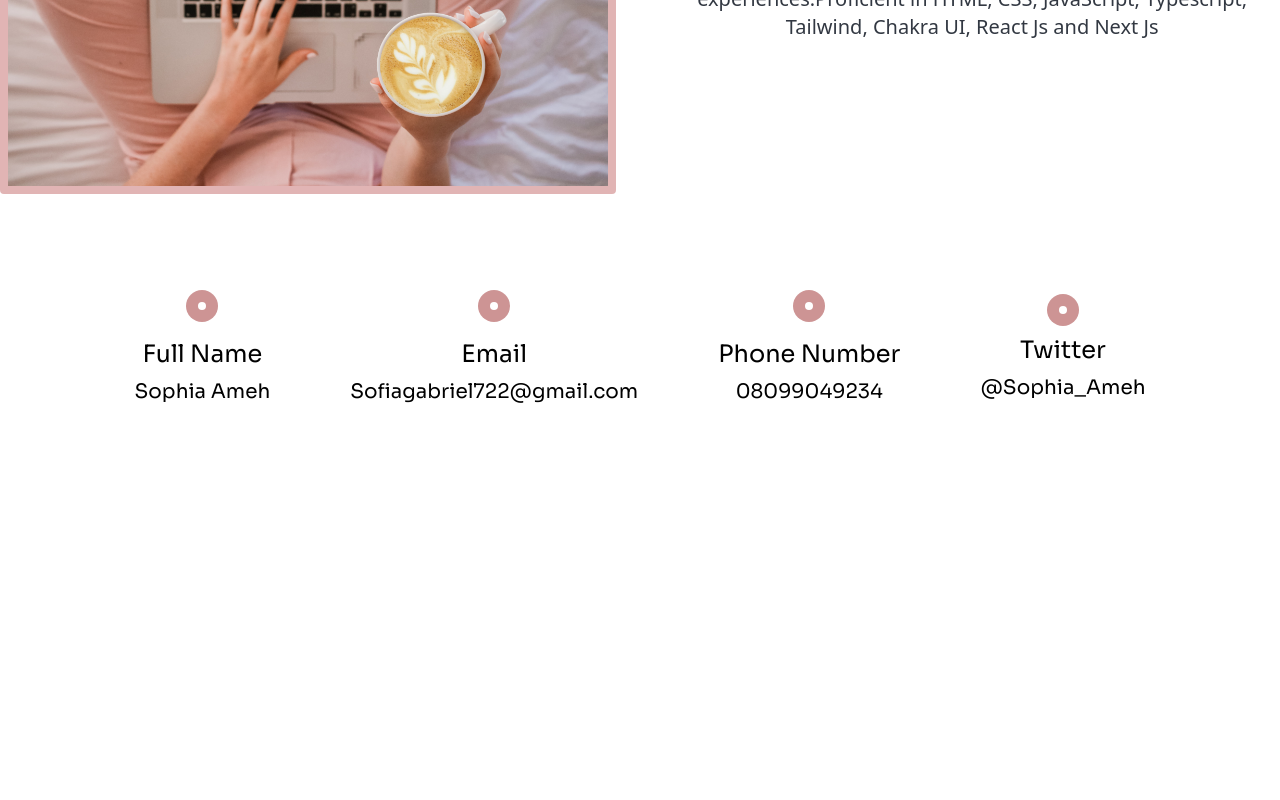
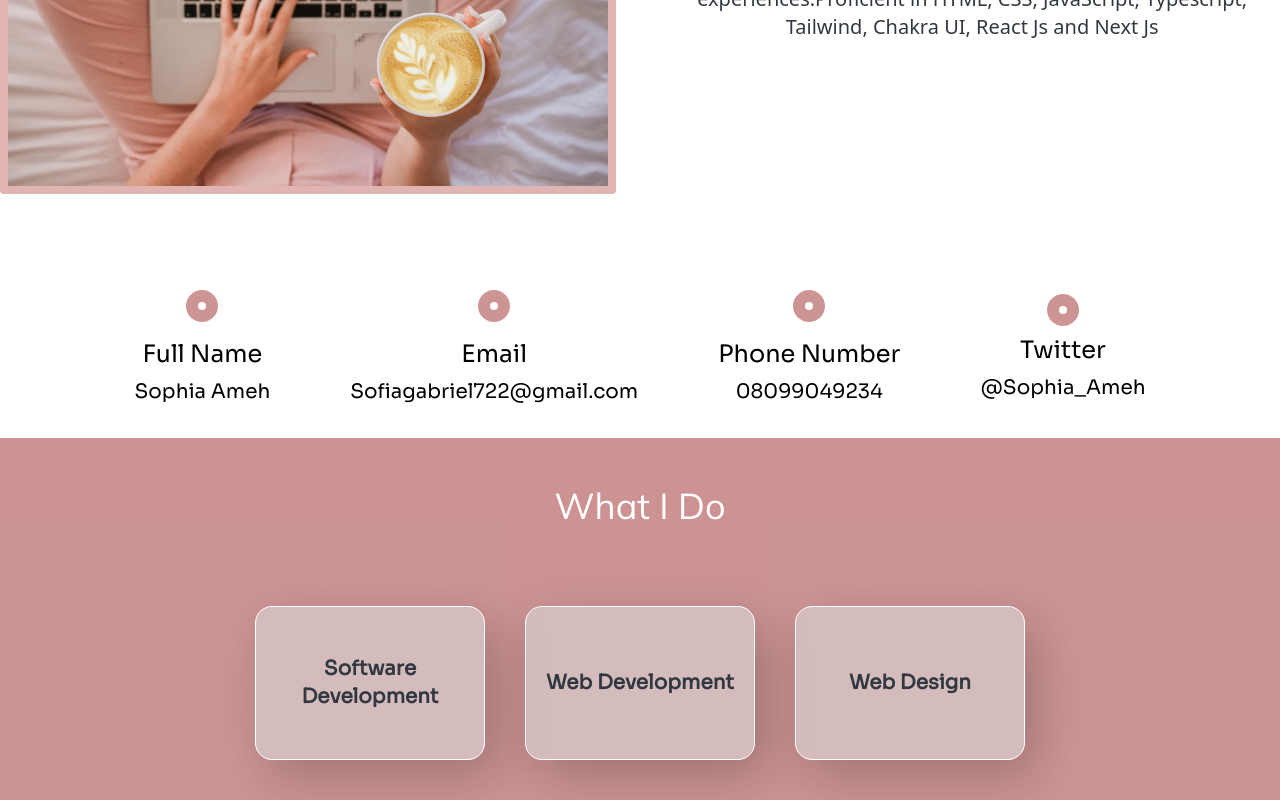
Before and after one commit to 722sofiaameh/my_Portfolio, a Next.js app: page / in a window 1280 px wide. Shown: the part 1008-1808 px from the top of the page. Before the commit the page ends 1446 px from the top, so only its background shows below. Built offline with nearby package versions, Linux system fonts and the light colour scheme.

Commit message:
fixes : fixed bugs

```diff
--- a/pages/index.tsx
+++ b/pages/index.tsx
@@ -2,7 +2,7 @@ import Head from "next/head";
 import Image from "next/image";
 import { Inter } from "next/font/google";
 import mainImage from "../public/images/sofia.jpg";
-import AboutImage from "../public/images/About_Image.jpg"
+import AboutImage from "../public/images/About_Image.jpg";
 import { ProjectNavbar } from "./components/navbar";
 
 export default function Home() {
@@ -17,17 +17,17 @@ export default function Home() {
       <ProjectNavbar />
       <div className=" bg-pinkBackground ">
         <div className="pt-20 pb-20 container mx-auto flex gap-80 items-center ">
-          <div className=''>
+          <div className="">
             <h1 className="font-sora text-5xl  text-white text-center ">
               Hi, I am Sophia Ameh
             </h1>
-            <p className="text-white text-2xl font-sora pt-4 pb-5">Frontend Developer</p>
-            <div className='flex gap-4'>
-              <button className="btn">Download CV
-              </button>
-              <button className='btn_Learn btn'>Learn More</button>
+            <p className="text-white text-2xl font-sora pt-4 pb-5">
+              Frontend Developer
+            </p>
+            <div className="flex gap-4">
+              <button className="btn">Download CV</button>
+              <button className="btn_Learn btn">Learn More</button>
             </div>
-
           </div>
           <div className="">
             <Image
@@ -41,27 +41,28 @@ export default function Home() {
       </div>
       <div className="flex mx-auto container justify-center items-center gap-12">
         <div className="mx-auto container mt-20 border-8 border-navPink w-1/2 rounded">
-          <Image src={AboutImage} alt='img'/>
+          <Image src={AboutImage} alt="img" />
         </div>
         <div className="w-1/2">
-            <h1 className="text-lightGray text-center font-sora text-5xl ">About Me</h1>
+          <h1 className="text-lightGray text-center font-sora text-5xl ">
+            About Me
+          </h1>
           <p className=" text-lightGray text-xl pt-4 pb-5 text-center ">
-                  Hello! I&apos;m Sophie, A FrontEnd Developer and also I am a student of the
-                  University of Jos with a degree in Science Laboratory Technology.
-                  My interests are in Front End Engineering and In fact software
-                  engineering as a whole, and I love to create beautiful and
+            Hello! I&apos;m Sophie, A FrontEnd Developer and also I am a student
+            of the University of Jos with a degree in Science Laboratory
+            Technology. My interests are in Front End Engineering and In fact
+            software engineering as a whole, and I love to create beautiful and
             performant products with delightful user experiences.Proficient in
-                  HTML, CSS, JavaScript, Typescript, Tailwind, Chakra UI, React Js
-                  and Next Js
+            HTML, CSS, JavaScript, Typescript, Tailwind, Chakra UI, React Js and
+            Next Js
           </p>
         </div>
-
       </div>
       <div className="flex container mx-auto text-center items-center justify-center pt-24 gap-20 pb-8">
         <div>
           <div className="flex justify-center items-center">
             <div className="bg-pinkBackground rounded-full w-8 h-8 flex justify-center items-center">
-                  <div className='bg-white w-2 h-2  rounded-full'></div>
+              <div className="bg-white w-2 h-2  rounded-full"></div>
             </div>
           </div>
           <h2 className="text-2xl font-sora mt-4">Full Name</h2>
@@ -70,7 +71,7 @@ export default function Home() {
         <div>
           <div className="flex justify-center items-center">
             <div className="bg-pinkBackground rounded-full w-8 h-8 flex justify-center items-center">
-                  <div className='bg-white w-2 h-2  rounded-full'></div>
+              <div className="bg-white w-2 h-2  rounded-full"></div>
             </div>
           </div>
           <h2 className="text-2xl font-sora mt-4">Email</h2>
@@ -80,20 +81,40 @@ export default function Home() {
         <div>
           <div className="flex justify-center items-center">
             <div className="bg-pinkBackground rounded-full w-8 h-8 flex justify-center items-center">
-                  <div className='bg-white w-2 h-2  rounded-full'></div>
+              <div className="bg-white w-2 h-2  rounded-full"></div>
             </div>
           </div>
           <h2 className="text-2xl font-sora mt-4">Phone Number</h2>
           <p className="text-xl font-sora mt-2">08099049234</p>
         </div>
-            <div className=''>
+        <div className="">
           <div className="flex justify-center items-center ">
             <div className="bg-pinkBackground rounded-full w-8 h-8 flex justify-center items-center">
-                  <div className='bg-white w-2 h-2  rounded-full'></div>
+              <div className="bg-white w-2 h-2  rounded-full"></div>
             </div>
           </div>
-              <h2 className='text-2xl font-sora mt-2'>Twitter</h2>
+          <h2 className="text-2xl font-sora mt-2">Twitter</h2>
           <p className="text-xl font-sora mt-2">@Sophia_Ameh</p>
+        </div>
+      </div>
+      <div className="bg-pinkBackground">
+        <h1 className="text-white text-4xl text-center pt-12 font-mulish">
+          What I Do
+        </h1>
+        <div className="flex container mx-auto justify-center items-center gap-10 mt-20 pb-10">
+          <div className="card">
+            <h2 className="font-sora text-xl text-lightGray">
+              Software Development
+            </h2>
+          </div>
+          <div className="card">
+            <h2 className="font-sora text-xl text-lightGray">
+              Web Development
+            </h2>
+          </div>
+          <div className="card">
+            <h2 className="font-sora text-xl text-lightGray">Web Design</h2>
+          </div>
         </div>
       </div>
     </>
--- a/styles/globals.css
+++ b/styles/globals.css
@@ -116,6 +116,34 @@
   height: 40px;
 
  }
+ .card {
+  box-sizing: border-box;
+  width: 230px;
+  height: 154px;
+  background: rgba(217, 217, 217, 0.58);
+  border: 1px solid white;
+  box-shadow: 12px 17px 51px rgba(0, 0, 0, 0.22);
+  backdrop-filter: blur(6px);
+  border-radius: 17px;
+  text-align: center;
+  cursor: pointer;
+  transition: all 0.5s;
+  display: flex;
+  align-items: center;
+  justify-content: center;
+  user-select: none;
+  font-weight: bolder;
+}
+
+.card:hover {
+  border: 1px solid black;
+  transform: scale(1.05);
+}
+
+.card:active {
+  transform: scale(0.95) rotateZ(1.7deg);
+}
+
 /* :root {
   --max-width: 1100px;
   --border-radius: 12px;
```
Lines whose indentation alone changed are shown as unchanged.
